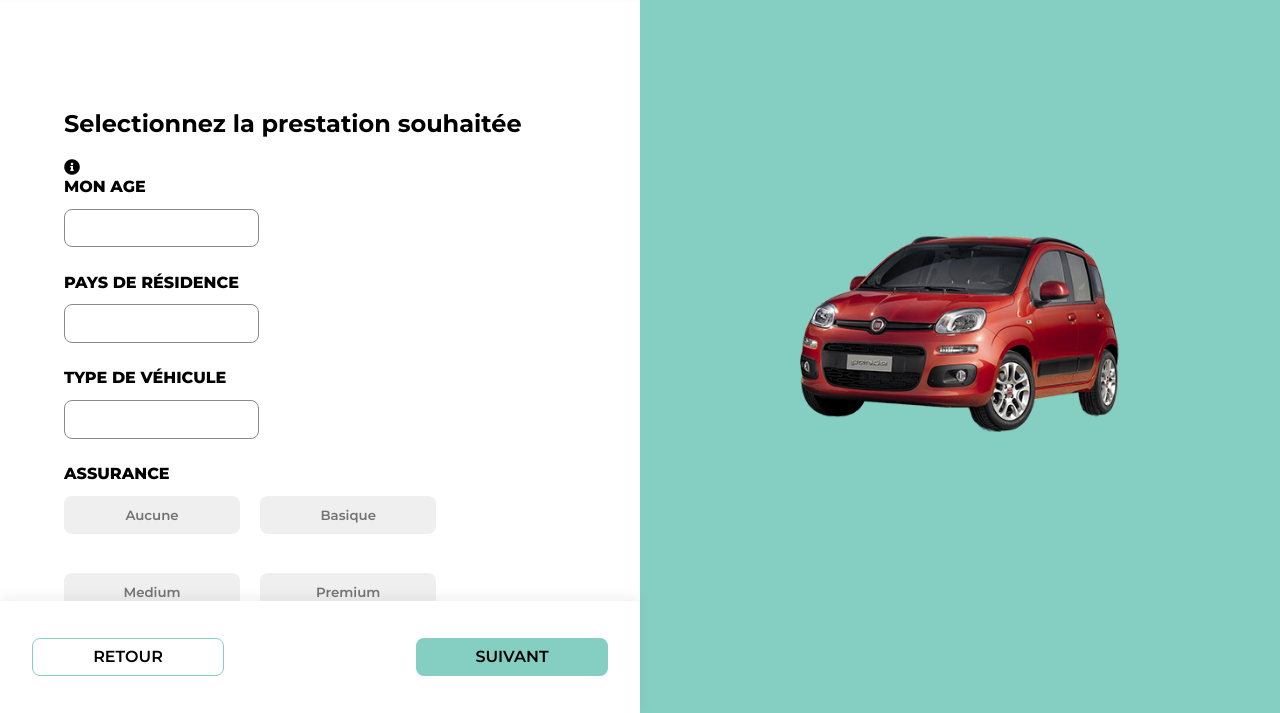
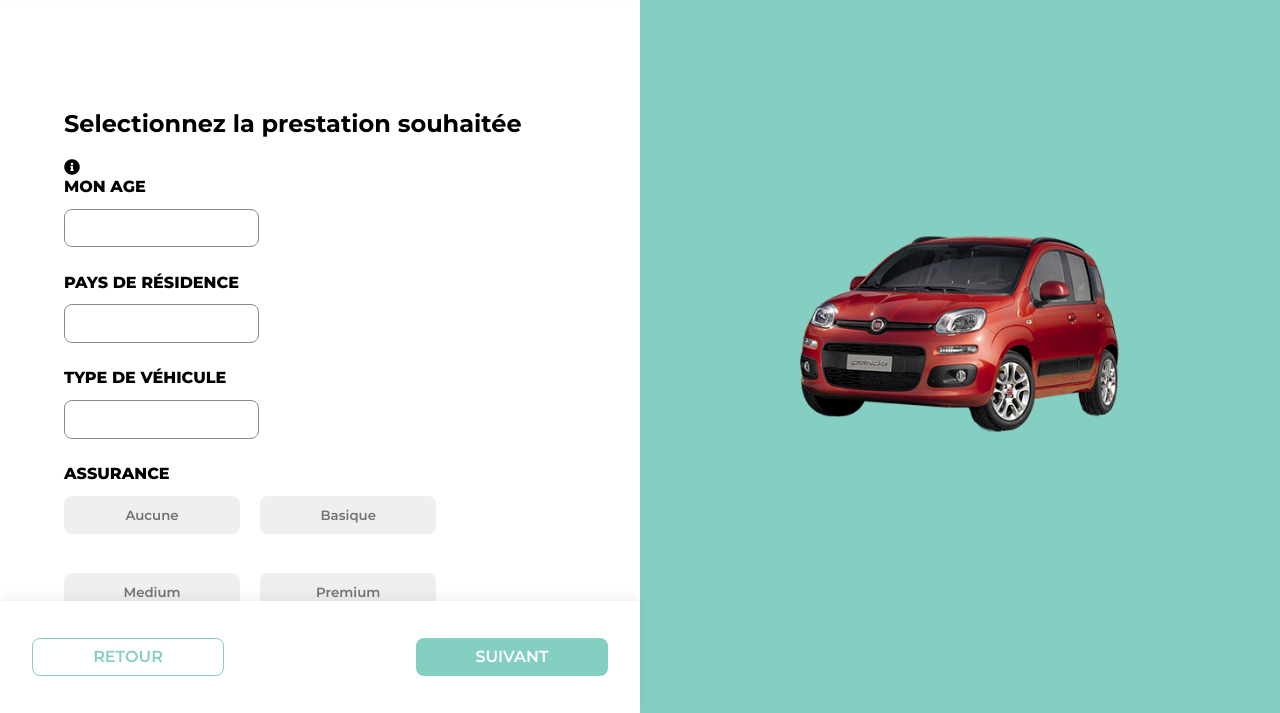
Before and after one commit to Mauradnly/integrationRicoh, a plain HTML site: page index.html in a window 1280 px wide. Shown: the part 87-800 px from the top of the page. Drawn offline with Linux system fonts and the light colour scheme.

Commit message:
retouche typo

```diff
--- a/assets/style.css
+++ b/assets/style.css
@@ -352,12 +352,14 @@ footer {
     .positif {
         background-color: rgb(133, 206, 194);
         margin-right: 2rem;
+        color: #fff;
     }
 
     .negatif {
         background-color: #fff;
         border: 1px solid rgb(133, 206, 194);
         margin-left: 2rem;
+        color: rgb(133, 206, 194);
     }
 
     /**** asider ****/
```
